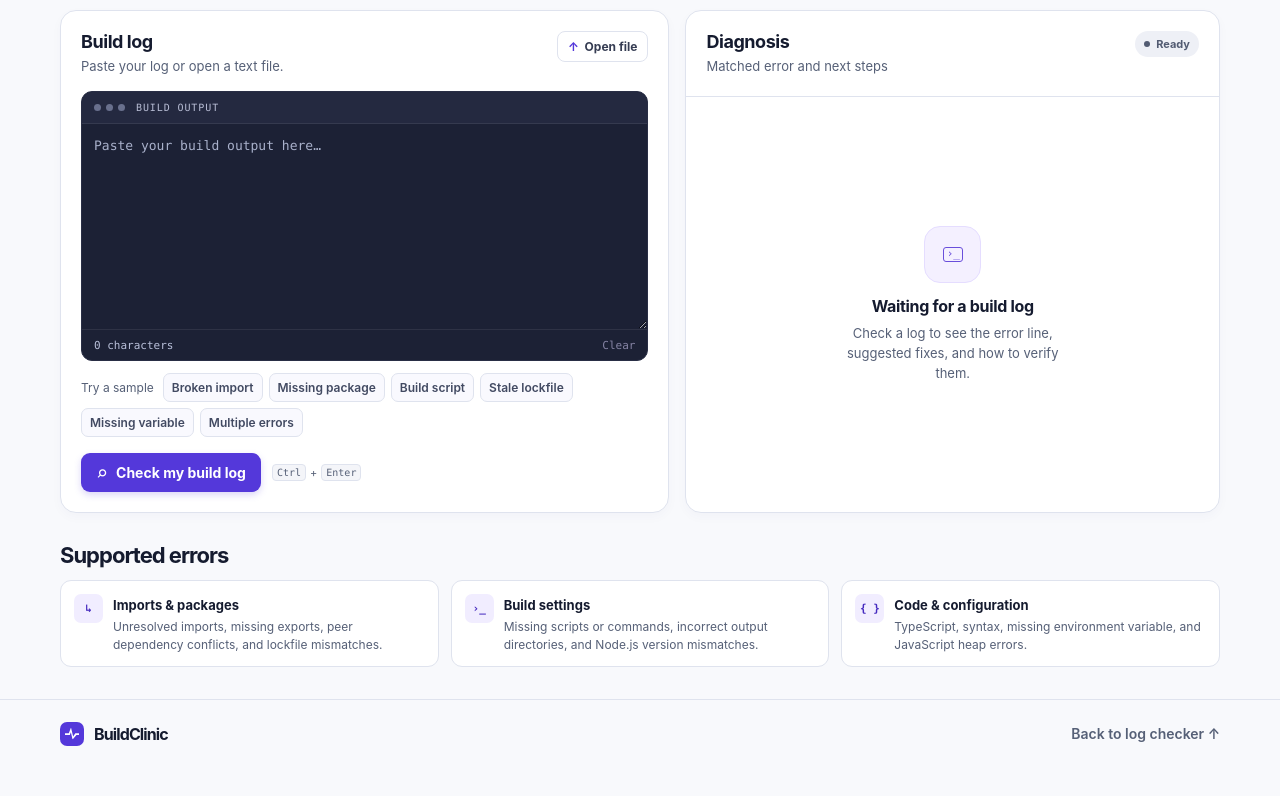
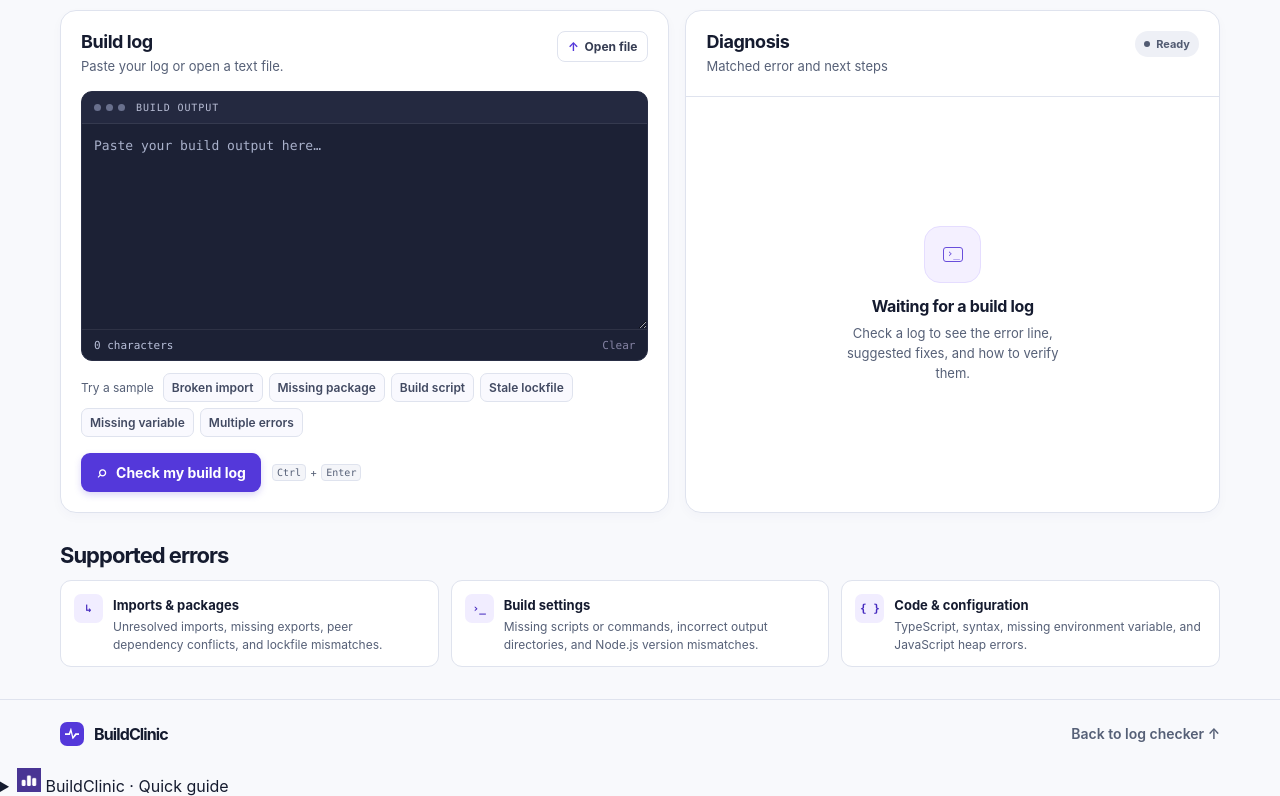
Before and after one commit to suryandugy-glitch/buildclinic, a plain HTML site: page public/index.html in a window 1280 px wide. Shown: the part 448-1244 px from the top of the page. Before the commit the page ends 1216 px from the top, so only its background shows below. Drawn offline with Linux system fonts and the light colour scheme.

Commit message:
Add project identity, live links and an in-app quick guide

```diff
--- a/public/index.html
+++ b/public/index.html
@@ -9,6 +9,7 @@
   <link rel="stylesheet" href="./assets/styles.css">
   <script src="./assets/diagnostics.js" defer></script>
   <script src="./assets/app.js" defer></script>
+<link rel="icon" href="./cellar-logo.png">
 </head>
 <body>
   <a class="skip-link" href="#workspace">Skip to log checker</a>
@@ -112,5 +113,6 @@
   <footer class="site-footer">
     <div class="shell footer-inner"><a class="brand" href="./"><span class="brand-icon" aria-hidden="true"><span></span></span>BuildClinic</a><a href="#workspace">Back to log checker ↑</a></div>
   </footer>
+<details><summary><img src="./cellar-logo.png" width="24" height="24" alt=""> BuildClinic · Quick guide</summary><p>Paste a build log or select Multiple errors. Expand a finding to jump to the matching line, then download the diagnosis.</p><a href="https://github.com/suryandugy-glitch/buildclinic">Project documentation</a></details>
 </body>
 </html>
```
Also changed, not shown: public/cellar-logo.png (added), 1 other file.
